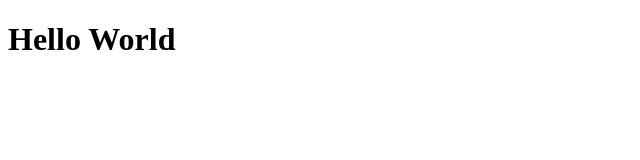
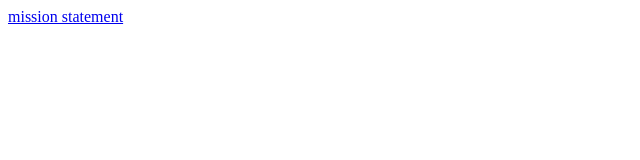
Before and after one commit to Isrejoy/wdd131, a plain HTML site: page index.html in a window 1280 px wide. Shown: the whole page, without its empty margins (0-640 px from the left). Drawn offline with Linux system fonts and the light colour scheme.

Commit message:
jspractice

```diff
--- a/index.html
+++ b/index.html
@@ -3,9 +3,9 @@
 <head>
     <meta charset="UTF-8">
     <meta name="viewport" content="width=device-width, initial-scale=1.0">
-    <title>Hi</title>
+    <title>Protal Page</title>
 </head>
 <body>
-    <h1>Hello World</h1>
+    <a href="mission/index.html">mission statement</a>
 </body>
 </html>
```
